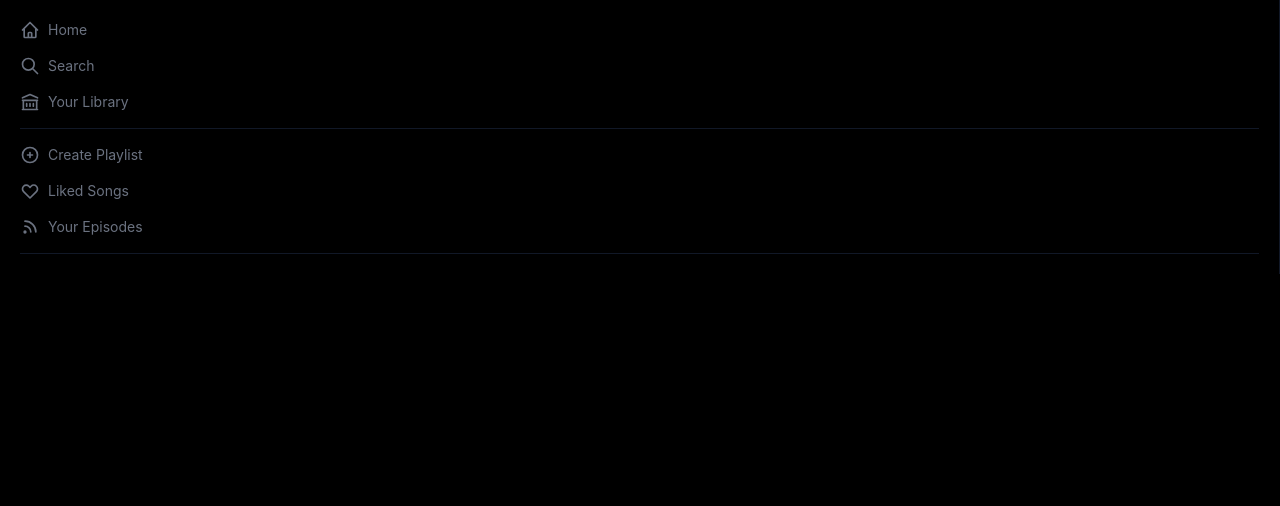
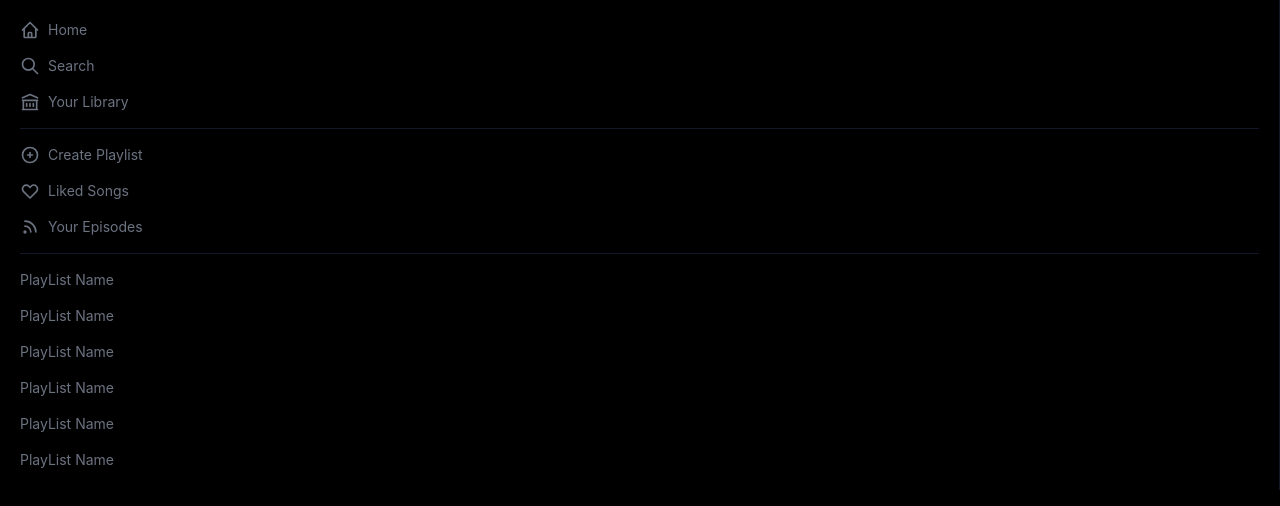
Before and after one commit to Jishnudeep/spotify_clone, a Next.js app: page / in a window 1280 px wide. Shown: the top 506 px of the page. Built offline with nearby package versions, Linux system fonts and the light colour scheme.

Commit message:
sidebar structure done, pull from spotify api left

```diff
--- a/components/Sidebar.jsx
+++ b/components/Sidebar.jsx
@@ -11,35 +11,41 @@ const Sidebar = () => {
   return (
     <div className="text-gray-500 p-5 text-sm border-r border-gray-900">
       <div className="space-y-4">
-        <button className="flex items-center space-x-2">
+        <button className="flex items-center space-x-2 hover:text-white">
           <HomeIcon className="h-5 w-5" />
           <p>Home</p>
         </button>
-        <button className="flex items-center space-x-2">
+        <button className="flex items-center space-x-2 hover:text-white">
           <SearchIcon className="h-5 w-5" />
           <p>Search</p>
         </button>
-        <button className="flex items-center space-x-2">
+        <button className="flex items-center space-x-2 hover:text-white">
           <LibraryIcon className="h-5 w-5" />
           <p>Your Library</p>
         </button>
         <hr className="border-t-[0.1px] border-gray-900" />
 
-        <button className="flex items-center space-x-2">
+        <button className="flex items-center space-x-2 hover:text-white">
           <PlusCircleIcon className="h-5 w-5" />
           <p>Create Playlist</p>
         </button>
-        <button className="flex items-center space-x-2">
+        <button className="flex items-center space-x-2 hover:text-white">
           <HeartIcon className="h-5 w-5" />
           <p>Liked Songs</p>
         </button>
-        <button className="flex items-center space-x-2">
+        <button className="flex items-center space-x-2 hover:text-white">
           <RssIcon className="h-5 w-5" />
           <p>Your Episodes</p>
         </button>
         <hr className="border-t-[0.1px] border-gray-900" />
 
         {/* <Playlists /> */}
+        <p className="cursor-pointer hover:text-white ">PlayList Name</p>
+        <p className="cursor-pointer hover:text-white ">PlayList Name</p>
+        <p className="cursor-pointer hover:text-white ">PlayList Name</p>
+        <p className="cursor-pointer hover:text-white ">PlayList Name</p>
+        <p className="cursor-pointer hover:text-white ">PlayList Name</p>
+        <p className="cursor-pointer hover:text-white ">PlayList Name</p>
       </div>
     </div>
   );
```
